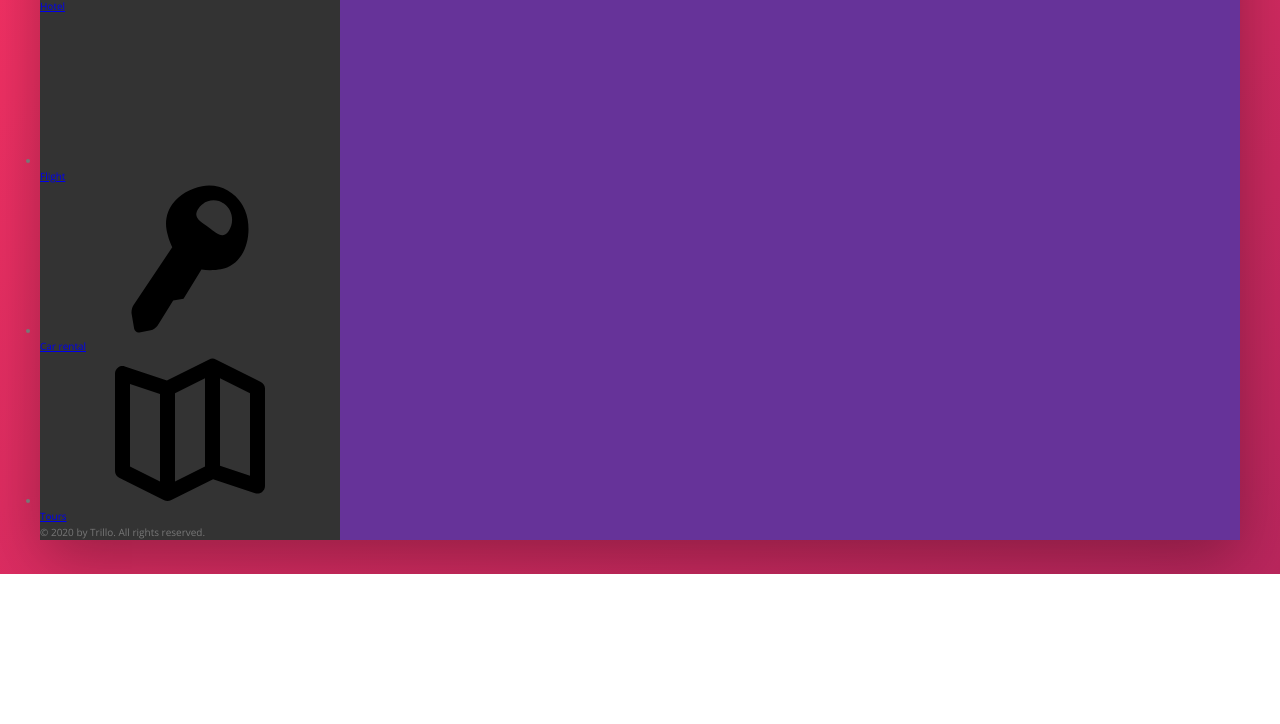
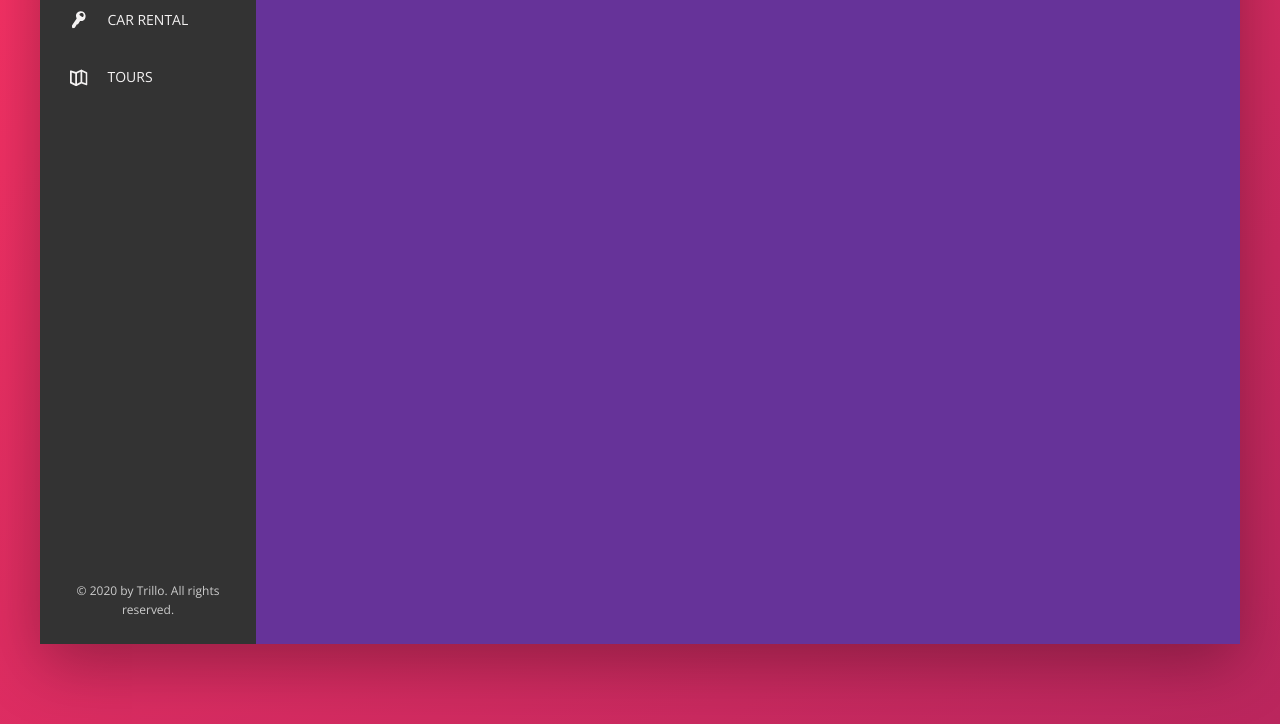
Before and after one commit to Ayush-Chugh-2006/Trillo, a website: page index.html in a window 1280 px wide. Shown: the part 306-1030 px from the top of the page. Before the commit the page ends 880 px from the top, so only its background shows below. Drawn offline with nearby package versions, Linux system fonts and the light colour scheme.

Commit message:
Done Navigation-sidebar

```diff
--- a/index.html
+++ b/index.html
@@ -60,7 +60,7 @@
       <div class="content">
         <nav class="sidebar">
           <ul class="side-nav">
-            <li class="side-nav__item">
+            <li class="side-nav__item side-nav__item--active">
               <a href="#" class="side-nav__link">
                 <svg class="side-nav__icon">
                   <use xlink:href="img/sprite.svg#icon-home"></use>
@@ -72,7 +72,7 @@
             <li class="side-nav__item">
               <a href="#" class="side-nav__link">
                 <svg class="side-nav__icon">
-                  <use xlink:href="img/sprite.svg#icon-aircraft-takeoff"></use>
+                  <use xlink:href="img/sprite.svg#icon-aircraft-take-off"></use>
                 </svg>
                 <span>Flight</span>
               </a>
--- a/sass/_components.scss
+++ b/sass/_components.scss
@@ -109,7 +109,71 @@
     border-radius: 50%;
     margin-right: 1rem;
   }
+}
 
-  &__user-name {
+/* ----------------------------- SIDE NAViGATION ---------------------------- */
+
+.side-nav {
+  font-size: 1.4rem;
+  list-style: none;
+  margin-top: 3.5rem;
+
+  &__item {
+    position: relative;
+
+    &:not(:last-child) {
+      margin-bottom: 0.5rem;
+    }
+  }
+
+  &__item::before {
+    content: "";
+    height: 100%;
+    width: 3px;
+    position: absolute;
+    left: 0;
+    top: 0;
+    background-color: var(--color-primary);
+    transform: scaleY(0);
+    transition: transform 0.2s, width 0.4s cubic-bezier(1, 0, 0, 1) 0.2s,
+      background-color 0.1s;
+  }
+
+  &__item:hover::before,
+  &__item--active::before {
+    transform: scaleY(1);
+    width: 100%;
+  }
+
+  &__item:active::before {
+    background-color: var(--color-primary-light);
+  }
+
+  &__link:link,
+  &__link:visited {
+    color: var(--color-grey-light-2);
+    text-decoration: none;
+    text-transform: uppercase;
+    display: block;
+    padding: 1.5rem 3rem;
+    display: flex;
+    align-items: center;
+    position: relative;
+    z-index: 10;
+  }
+
+  &__icon {
+    width: 1.75rem;
+    height: 1.75rem;
+    margin-right: 2rem;
+    fill: currentColor;
   }
 }
+
+/* ----------------------------- COPYRIGHT NAViGATION ---------------------------- */
+.legal {
+  font-size: 1.2rem;
+  text-align: center;
+  padding: 2.5rem;
+  color: var(--color-grey-light-4);
+}
--- a/sass/_layout.scss
+++ b/sass/_layout.scss
@@ -23,10 +23,16 @@
 .sidebar {
   background-color: var(--color-grey-dark-1);
   flex: 0 0 18%;
+  display: flex;
+  flex-direction: column;
+  justify-content: space-between;
 }
 
 .hotel-view {
   background-color: #fff;
+  flex: 1;
+
+  // TODO: remove these only for test purpose
   background-color: rebeccapurple;
-   flex: 1;
+  height: 80rem;
 }
```
Also changed, not shown: css/style.css. Lines whose indentation alone changed are shown as unchanged.
